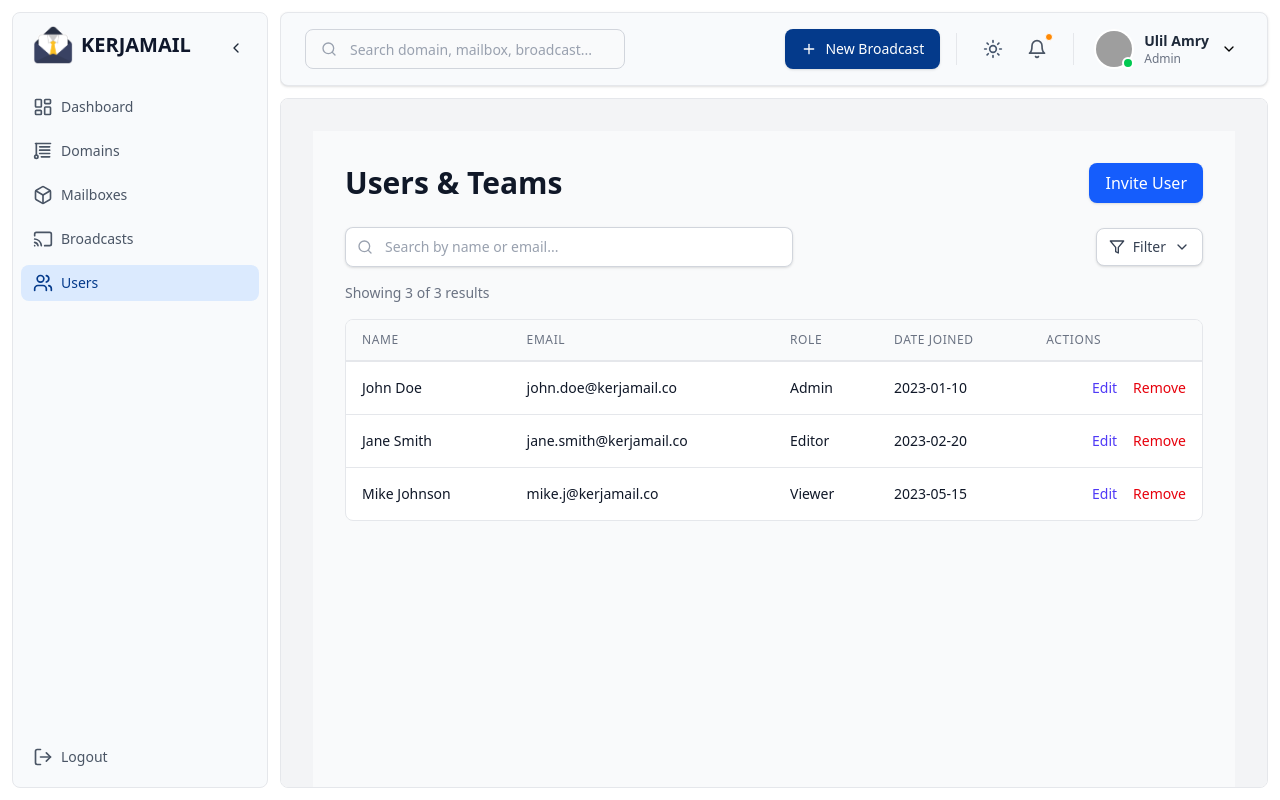
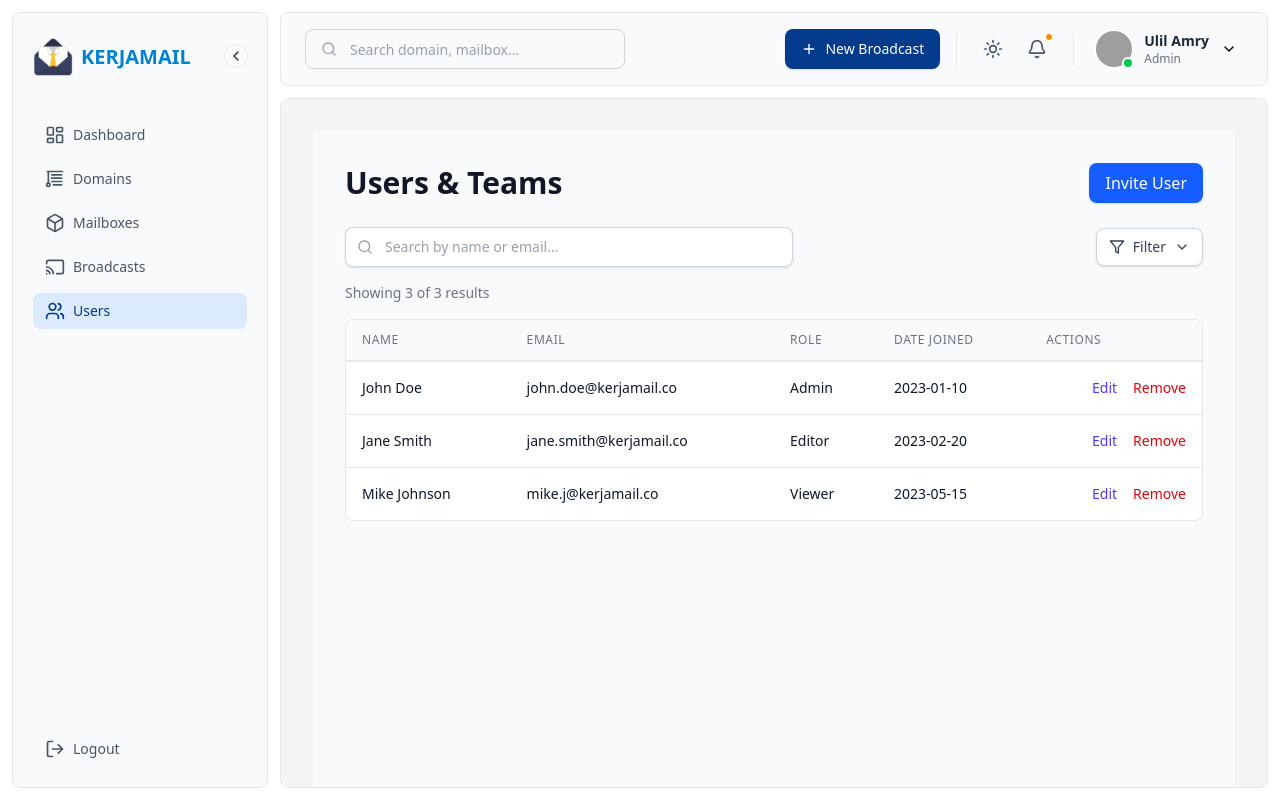
Before and after one commit to amrylil/dashboard_kerjamail, a React (Vite) app: page /users in a window 1280 px wide. Built offline with nearby package versions, Linux system fonts and the light colour scheme; grey boxes are pictures that could not be loaded.

Commit message:
style: implement responsive for all pages and components

```diff
--- a/src/components/Header.tsx
+++ b/src/components/Header.tsx
@@ -1,6 +1,8 @@
 import React, { useState, useEffect, useRef } from "react";
-import ThemeToggle from "./ui/ThemeToggle";
+import ThemeToggle from "./ui/ThemeToggle"; // Pastikan path ini benar
+import { Menu, Bell, Plus } from "lucide-react";
 
+// --- Komponen Ikon ---
 const SearchIcon = () => (
   <svg
     xmlns="http://www.w3.org/2000/svg"
@@ -18,57 +20,7 @@
     <line x1="21" y1="21" x2="16.65" y2="16.65"></line>
   </svg>
 );
-const PlusIcon = () => (
-  <svg
-    xmlns="http://www.w3.org/2000/svg"
-    width="24"
-    height="24"
-    viewBox="0 0 24 24"
-    fill="none"
-    stroke="currentColor"
-    strokeWidth="2"
-    strokeLinecap="round"
-    strokeLinejoin="round"
-    className="h-4 w-4"
-  >
-    <line x1="12" y1="5" x2="12" y2="19"></line>
-    <line x1="5" y1="12" x2="19" y2="12"></line>
-  </svg>
-);
-const MailIcon = () => (
-  <svg
-    xmlns="http://www.w3.org/2000/svg"
-    width="24"
-    height="24"
-    viewBox="0 0 24 24"
-    fill="none"
-    stroke="currentColor"
-    strokeWidth="2"
-    strokeLinecap="round"
-    strokeLinejoin="round"
-    className="h-5 w-5"
-  >
-    <path d="M4 4h16c1.1 0 2 .9 2 2v12c0 1.1-.9 2-2 2H4c-1.1 0-2-.9-2-2V6c0-1.1.9-2 2-2z"></path>
-    <polyline points="22,6 12,13 2,6"></polyline>
-  </svg>
-);
-const BellIcon = () => (
-  <svg
-    xmlns="http://www.w3.org/2000/svg"
-    width="24"
-    height="24"
-    viewBox="0 0 24 24"
-    fill="none"
-    stroke="currentColor"
-    strokeWidth="2"
-    strokeLinecap="round"
-    strokeLinejoin="round"
-    className="h-5 w-5"
-  >
-    <path d="M18 8A6 6 0 0 0 6 8c0 7-3 9-3 9h18s-3-2-3-9"></path>
-    <path d="M13.73 21a2 2 0 0 1-3.46 0"></path>
-  </svg>
-);
+
 const ChevronDownIcon = () => (
   <svg
     xmlns="http://www.w3.org/2000/svg"
@@ -86,7 +38,11 @@
   </svg>
 );
 
-const Header: React.FC = () => {
+type HeaderProps = {
+  toggleMobileMenu?: () => void;
+};
+
+const Header: React.FC<HeaderProps> = ({ toggleMobileMenu }) => {
   const [isDropdownOpen, setIsDropdownOpen] = useState(false);
   const dropdownRef = useRef<HTMLDivElement>(null);
 
@@ -104,40 +60,49 @@
   }, [dropdownRef]);
 
   return (
-    <header className="bg-slate-50 dark:bg-slate-800 px-6 py-3 shadow-sm my-3 mr-3 rounded-lg border border-gray-200 dark:border-gray-700">
+    <header className="relative flex-shrink-0 bg-slate-50 dark:bg-slate-800 px-4 sm:px-6 py-3 my-3 mx-0 sm:mr-3 sm:ml-0 rounded-none sm:rounded-lg border-b sm:border border-gray-200 dark:border-gray-700">
       <div className="flex items-center justify-between">
-        <div className="flex items-center">
-          <div className="relative">
+        {/* Sisi Kiri: Hamburger Menu (Mobile) & Search (Desktop) */}
+        <div className="flex items-center gap-4">
+          <button
+            onClick={toggleMobileMenu}
+            className="lg:hidden p-2 -ml-2 text-gray-700 dark:text-gray-300"
+          >
+            <Menu className="h-6 w-6" />
+          </button>
+
+          <div className="hidden lg:flex relative">
             <div className="absolute left-4 top-1/2 -translate-y-1/2 pointer-events-none">
               <SearchIcon />
             </div>
             <input
               type="search"
-              placeholder="Search domain, mailbox, broadcast..."
+              placeholder="Search domain, mailbox..."
               className="h-10 w-80 rounded-lg border border-gray-300 dark:border-gray-600 bg-gray-50 dark:bg-slate-700 pl-11 pr-4 text-sm text-gray-700 dark:text-gray-200 placeholder-gray-400 dark:placeholder-gray-500 focus:outline-none focus:ring-2 focus:ring-blue-500/20 dark:focus:ring-blue-500/40 focus:border-blue-500 transition-all"
             />
           </div>
         </div>
 
-        <div className="flex items-center space-x-4">
+        {/* Sisi Kanan: Aksi & Profil */}
+        <div className="flex items-center space-x-2 sm:space-x-4">
           <button className="flex items-center gap-2 rounded-lg bg-[#043a8b] hover:bg-[#0c2556] dark:bg-blue-600 dark:hover:bg-blue-500 px-4 py-2.5 text-sm font-medium text-white shadow-sm hover:shadow-md transition-all duration-300 transform hover:-translate-y-0.5">
-            <PlusIcon />
-            New Broadcast
+            <Plus className="h-4 w-4" />
+            <span className="hidden sm:inline">New Broadcast</span>
           </button>
 
-          <div className="h-8 w-px bg-gray-200 dark:bg-gray-700"></div>
+          <div className="h-8 w-px bg-gray-200 dark:bg-gray-700 hidden sm:block"></div>
 
           <div className="flex items-center space-x-1">
             <ThemeToggle />
-
             <button className="relative rounded-full p-2.5 text-gray-600 dark:text-gray-300 hover:bg-gray-100 dark:hover:bg-slate-700 transition-colors">
-              <BellIcon />
+              <Bell className="h-5 w-5" />
               <span className="absolute top-1 right-1 h-2 w-2 rounded-full bg-orange-400 border border-white dark:border-slate-800"></span>
             </button>
           </div>
 
           <div className="h-8 w-px bg-gray-200 dark:bg-gray-700"></div>
 
+          {/* Dropdown Profil */}
           <div className="relative" ref={dropdownRef}>
             <button
               onClick={() => setIsDropdownOpen(!isDropdownOpen)}
@@ -151,7 +116,7 @@
                 />
                 <div className="absolute -bottom-0.5 -right-0.5 h-3 w-3 rounded-full bg-green-500 border-2 border-white dark:border-slate-800"></div>
               </div>
-              <div className="text-left">
+              <div className="text-left hidden sm:block">
                 <p className="text-sm font-semibold text-gray-800 dark:text-gray-100">
                   Ulil Amry
                 </p>
--- a/src/components/Sidebar.tsx
+++ b/src/components/Sidebar.tsx
@@ -2,61 +2,66 @@
   LayoutDashboard,
   Users,
   ChevronLeft,
-  Locate,
-  LocationEditIcon,
   BlindsIcon,
   LogOut,
   BoxIcon,
   Cast,
+  X,
 } from "lucide-react";
 import SidebarLink from "./SidebarLink";
 import ThemeToggle from "./ui/ThemeToggle";
 
 type SidebarProps = {
   isOpen: boolean;
+  isMobileOpen: boolean;
   toggle?: () => void;
+  toggleMobile?: () => void;
 };
 
-const Sidebar = ({ isOpen, toggle }: SidebarProps) => {
+const Sidebar = ({
+  isOpen,
+  isMobileOpen,
+  toggle,
+  toggleMobile,
+}: SidebarProps) => {
   return (
+    <div className="relative z-20 flex-shrink-0 lg:mb-6">
       <aside
-      className={`flex flex-col overflow-y-auto bg-slate-50 dark:bg-slate-800 px-5 transition-all rounded-lg border border-gray-200 dark:border-gray-700 duration-300 py-3 ${
-        isOpen ? "w-64 m-3" : "w-20 m-3 mr-6"
+        className={`
+        h-full flex flex-col overflow-y-auto bg-slate-50 dark:bg-slate-800
+        transition-transform duration-300 ease-in-out justify-center
+        fixed inset-y-0 left-0 z-30 w-64 p-4
+        lg:relative lg:inset-auto lg:z-auto lg:translate-x-0 lg:p-0 lg:m-3 lg:rounded-lg lg:border lg:border-gray-200 dark:lg:border-gray-700
+        ${isMobileOpen ? "translate-x-0" : "-translate-x-full"}
+        ${isOpen ? "lg:w-64 lg:px-5 " : "lg:w-20 lg:px-3 items-center"}
+      `}
+      >
+        <button
+          onClick={toggleMobile}
+          className="absolute top-4 right-4 lg:hidden"
+        >
+          <X className="h-6 w-6 text-slate-600 dark:text-slate-400" />
+        </button>
+
+        <div className="text-2xl font-bold text-sky-600 my-6">
+          <div className="flex items-center transition-all duration-200">
+            <img
+              src="/images/kerjamail.png"
+              alt="Logo"
+              className="h-10 w-10 flex-shrink-0"
+            />
+            <div
+              className={`ml-2 overflow-hidden transition-all duration-200 ${
+                isOpen ? "w-auto opacity-100" : "w-0 opacity-0"
               }`}
             >
-      <button
-        onClick={toggle}
-        className={`absolute top-9 z-10 flex h-6 w-6 items-center justify-center rounded-full text-gray-800 dark:text-gray-200 transform transition-all duration-200 ${
-          // Modified for dark mode
-          isOpen ? "left-56" : "left-20 bg-blue-300 dark:bg-blue-600 shadow-md" // Modified for dark mode
-        }`}
-      >
-        <ChevronLeft
-          className={`h-4 w-4 transition-transform duration-300 ${
-            !isOpen && "rotate-180"
-          }`}
-        />
-      </button>
-
-      <div className="text-2xl font-bold text-sky-600">
-        <div className="flex transition-all duration-200">
-          <img
-            src="/images/kerjamail.png"
-            alt=""
-            className={`${isOpen ? "h-10 w-10" : "h-10 w-10 object-cover"}`}
-          />
-          <div
-            className={`${
-              isOpen ? "flex" : "hidden"
-            } flex-col transition-all duration-200 justify-center items-center ml-2 text-slate-900`}
-          >
-            <h1 className="text-base text-xl dark:text-slate-50">KERJAMAIL</h1>
+              <h1 className="text-xl dark:text-slate-50">KERJAMAIL</h1>
             </div>
           </div>
         </div>
 
-      <div className="mt-6 flex flex-1 flex-col justify-between">
-        <nav className="-mx-3 space-y-2">
+        <div className="flex flex-1 flex-col mt-4 justify-between">
+          <nav className="space-y-2">
             <SidebarLink
               icon={LayoutDashboard}
               text="Dashboard"
@@ -82,23 +87,43 @@
               to="/broadcasts"
               isOpen={isOpen}
             />
-          <SidebarLink icon={Users} text="Users" to="/users" isOpen={isOpen} />
+            <SidebarLink
+              icon={Users}
+              text="Users"
+              to="/users"
+              isOpen={isOpen}
+            />
           </nav>
-        <div className="-mx-3">
-          {/* Modified button below for dark mode */}
-          <button className="flex w-full items-center rounded-lg px-3 py-2 text-gray-600 dark:text-gray-300 transition-colors duration-300 hover:bg-gray-200 dark:hover:bg-slate-700 hover:text-gray-700 dark:hover:text-gray-50">
-            <LogOut className="h-5 w-5" aria-hidden="true" />
+
+          <button className="flex my-4 w-full items-center rounded-lg p-3 text-gray-600 dark:text-gray-300 transition-colors duration-300 hover:bg-gray-200 dark:hover:bg-slate-700 hover:text-gray-700 dark:hover:text-gray-50">
+            <LogOut className="h-5 w-5" />
             <span
-              className={`mx-2 text-sm font-medium transition-opacity duration-200 ${
-                isOpen ? "opacity-100" : "opacity-0"
+              className={`mx-2 text-sm font-medium transition-all duration-200 ${
+                isOpen ? "block opacity-100" : "hidden opacity-0"
               }`}
             >
               Logout
             </span>
           </button>
         </div>
+      </aside>
+      <button
+        onClick={toggle}
+        className={`
+      absolute top-11 z-40 h-6 w-6 flex items-center justify-center rounded-full
+      text-gray-800 dark:text-gray-200
+      bg-slate-50 dark:bg-slate-800 border border-gray-200 dark:border-gray-700
+       transition-all duration-200
+      ${isOpen ? "left-56" : "left-[75px]"}
+    `}
+      >
+        <ChevronLeft
+          className={`h-4 w-4 transition-transform duration-300 ${
+            !isOpen && "rotate-180"
+          }`}
+        />
+      </button>
     </div>
-    </aside>
   );
 };
 
--- a/src/layouts/DashboardLayout.tsx
+++ b/src/layouts/DashboardLayout.tsx
@@ -5,20 +5,39 @@
 
 const DashboardLayout = () => {
   const [isSidebarOpen, setSidebarOpen] = useState(true);
+  const [isMobileMenuOpen, setMobileMenuOpen] = useState(false);
 
   const toggleSidebar = () => {
     setSidebarOpen(!isSidebarOpen);
   };
 
+  const toggleMobileMenu = () => {
+    setMobileMenuOpen(!isMobileMenuOpen);
+  };
+
   return (
-    <div className="flex h-screen  bg-white dark:bg-slate-900">
-      <Sidebar isOpen={isSidebarOpen} toggle={toggleSidebar} />
+    <div className="flex h-screen bg-white dark:bg-slate-900 overflow-hidden relative">
+      <Sidebar
+        isOpen={isSidebarOpen}
+        isMobileOpen={isMobileMenuOpen}
+        toggle={toggleSidebar}
+        toggleMobile={toggleMobileMenu}
+      />
+
       <div className="flex flex-1 flex-col overflow-hidden">
-        <Header />
+        <Header toggleMobileMenu={toggleMobileMenu} />
+
         <main className="flex-1 overflow-y-auto p-8 bg-gray-100 rounded-lg border border-gray-200 dark:border-gray-700 mb-3  mr-3 dark:bg-slate-800">
           <Outlet />
         </main>
       </div>
+
+      {isMobileMenuOpen && (
+        <div
+          className="fixed inset-0 z-20 bg-black/50 lg:hidden"
+          onClick={toggleMobileMenu}
+        ></div>
+      )}
     </div>
   );
 };
```
Also changed, not shown: src/components/ui/Modal.tsx (+5 -3 lines). Lines whose indentation alone changed are shown as unchanged.
